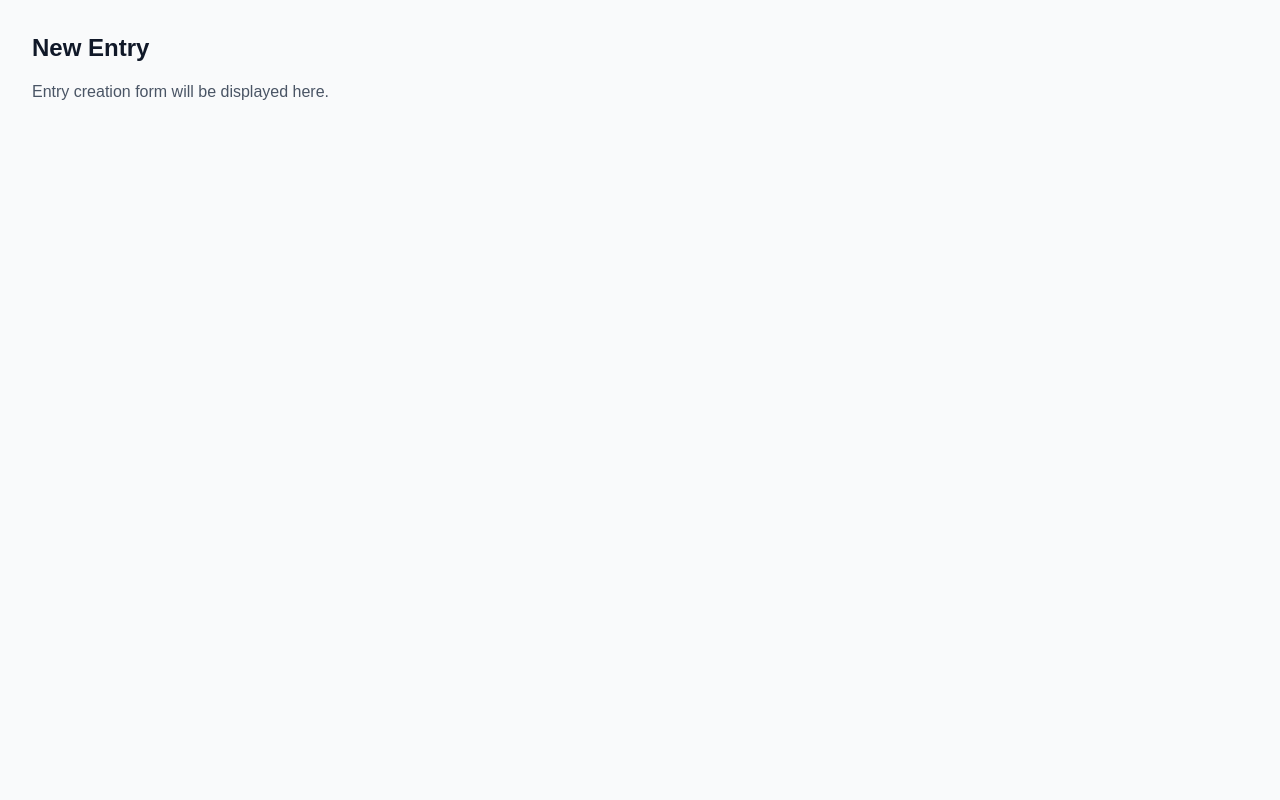
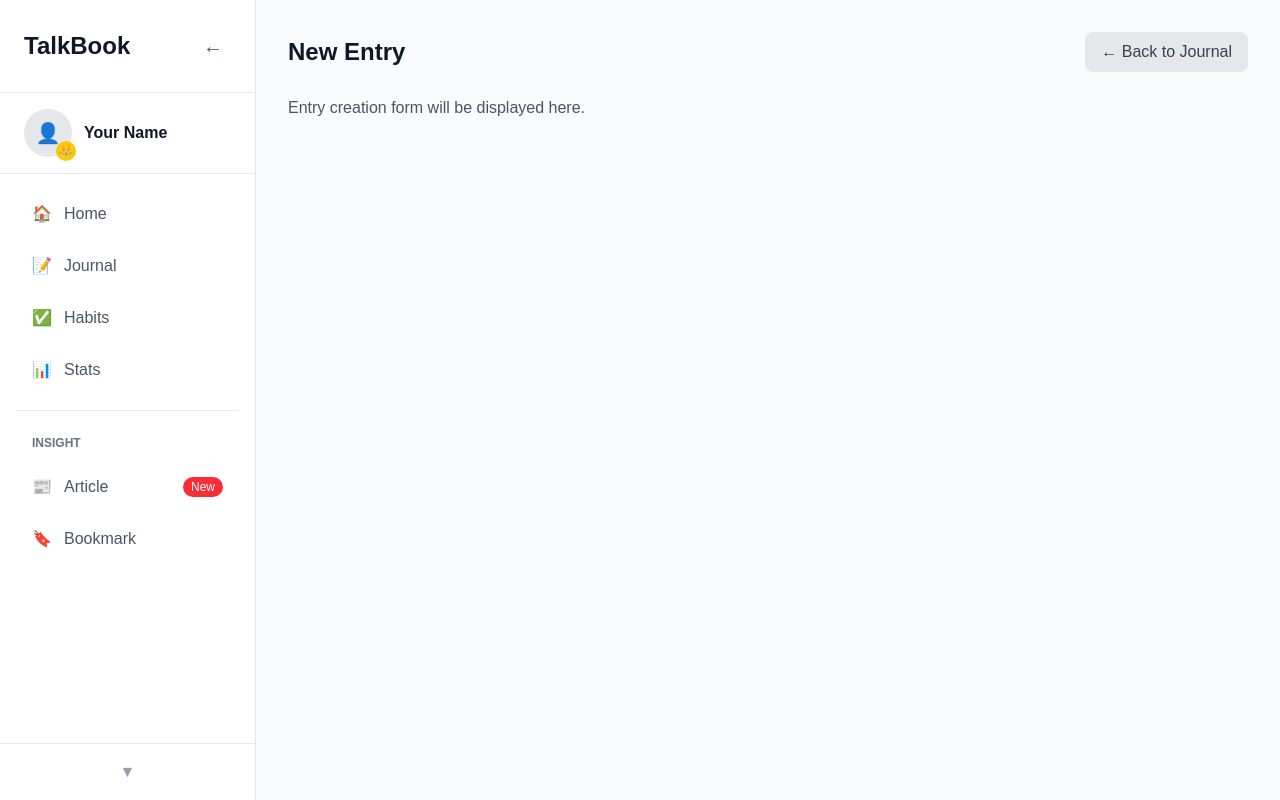
Before and after one commit to MikolWhy/TalkBook, a Next.js app: page /journal/new in a window 1280 px wide. Built offline with nearby package versions, Linux system fonts and the light colour scheme.

Commit message:
- added 'create entry' button/nav on Journal Page - added 'back/exit' button on journal add entry page - added key logger for ESC to call back/exit function.

```diff
--- a/app/journal/[id]/page.tsx
+++ b/app/journal/[id]/page.tsx
@@ -58,7 +58,9 @@
 
 "use client";
 
-import { useParams } from "next/navigation";
+import { useEffect } from "react";
+import { useParams, useRouter } from "next/navigation";
+import DashboardLayout from "../../components/DashboardLayout";
 
 // TODO: implement entry editing form
 
@@ -66,13 +68,48 @@ import { useParams } from "next/navigation";
 // useParams = gets URL parameters (the [id] from the route)
 export default function EditEntryPage() {
   const params = useParams();
+  const router = useRouter();
   const entryId = params.id as string;
 
+  // Function to navigate back to journal page
+  const handleBack = () => {
+    router.push("/journal");
+  };
+
+  // Listen for ESC key press
+  useEffect(() => {
+    const handleKeyDown = (event: KeyboardEvent) => {
+      // Check if ESC key is pressed
+      if (event.key === "Escape") {
+        handleBack();
+      }
+    };
+
+    // Add event listener when component mounts
+    window.addEventListener("keydown", handleKeyDown);
+
+    // Clean up: remove event listener when component unmounts
+    return () => {
+      window.removeEventListener("keydown", handleKeyDown);
+    };
+  }, [router]); // Include router in dependency array
+
   return (
-    <div className="min-h-screen bg-gray-50 p-8">
-      <h1 className="text-2xl font-bold text-gray-900 mb-4">Edit Entry</h1>
+    <DashboardLayout>
+      {/* Header Section with Title and Back Button */}
+      <div className="flex items-center justify-between mb-6">
+        <h1 className="text-2xl font-bold text-gray-900">Edit Entry</h1>
+        {/* Back/Exit Button */}
+        <button
+          onClick={handleBack}
+          className="px-4 py-2 bg-gray-200 text-gray-700 rounded-lg hover:bg-gray-300 transition-colors font-medium"
+        >
+          ← Back to Journal
+        </button>
+      </div>
+
       <p className="text-gray-600">Editing entry ID: {entryId}</p>
       <p className="text-sm text-gray-500 mt-2">Entry editing form will be displayed here.</p>
-    </div>
+    </DashboardLayout>
   );
 }
--- a/app/journal/new/page.tsx
+++ b/app/journal/new/page.tsx
@@ -71,14 +71,57 @@
 
 "use client";
 
+//listening for keyboard events - eg: esc key
+import { useEffect } from "react";
+import { useRouter } from "next/navigation";
+import DashboardLayout from "../../components/DashboardLayout";
+
 // TODO: implement entry creation form
 
 // TEMPORARY: Basic page structure to prevent navigation errors
 export default function NewEntryPage() {
+  const router = useRouter(); // Hook to navigate programmatically
+
+  // Function to navigate back to journal page
+  const handleBack = () => {
+    router.push("/journal");
+  };
+
+  // Listen for ESC key press
+  useEffect(() => {
+    const handleKeyDown = (event: KeyboardEvent) => {
+      // Check if ESC key is pressed
+      if (event.key === "Escape") {
+        //calls exit/back button function
+        handleBack();
+      }
+    };
+
+    // Add event listener when component mounts
+    window.addEventListener("keydown", handleKeyDown);
+
+    // Clean up: remove event listener when component unmounts
+    return () => {
+      window.removeEventListener("keydown", handleKeyDown);
+    };
+  }, [router]); // Include router in dependency array
+
   return (
-    <div className="min-h-screen bg-gray-50 p-8">
-      <h1 className="text-2xl font-bold text-gray-900 mb-4">New Entry</h1>
+    <DashboardLayout>
+      {/* Header Section with Title and Back Button */}
+      <div className="flex items-center justify-between mb-6">
+        <h1 className="text-2xl font-bold text-gray-900">New Entry</h1>
+
+        {/* Back/Exit Button */}
+        <button
+          onClick={handleBack}
+          className="px-4 py-2 bg-gray-200 text-gray-700 rounded-lg hover:bg-gray-300 transition-colors font-medium"
+        >
+          ← Back to Journal
+        </button>
+      </div>
+
       <p className="text-gray-600">Entry creation form will be displayed here.</p>
-    </div>
+    </DashboardLayout>
   );
 }
--- a/app/journal/page.tsx
+++ b/app/journal/page.tsx
@@ -57,6 +57,8 @@
 
 "use client";
 
+//adding to use nav links
+import Link from "next/link";
 import DashboardLayout from "../components/DashboardLayout";
 
 // TODO: implement journal list page
@@ -66,7 +68,19 @@ import DashboardLayout from "../components/DashboardLayout";
 export default function JournalPage() {
   return (
     <DashboardLayout>
-      <h1 className="text-2xl font-bold text-gray-900 mb-4">Journal</h1>
+      {/* Header Section with Title and New Entry Button */}
+      <div className="flex items-center justify-between mb-6">
+        <h1 className="text-2xl font-bold text-gray-900">Journal</h1>
+
+        {/* New Entry Button */}
+        <Link
+          href="/journal/new"
+          className="px-4 py-2 bg-blue-600 text-white rounded-lg hover:bg-blue-700 transition-colors font-medium"
+        >
+          ✍️ New Entry
+        </Link>
+      </div>
+
       <p className="text-gray-600">Journal entries will be displayed here.</p>
     </DashboardLayout>
   );
```
